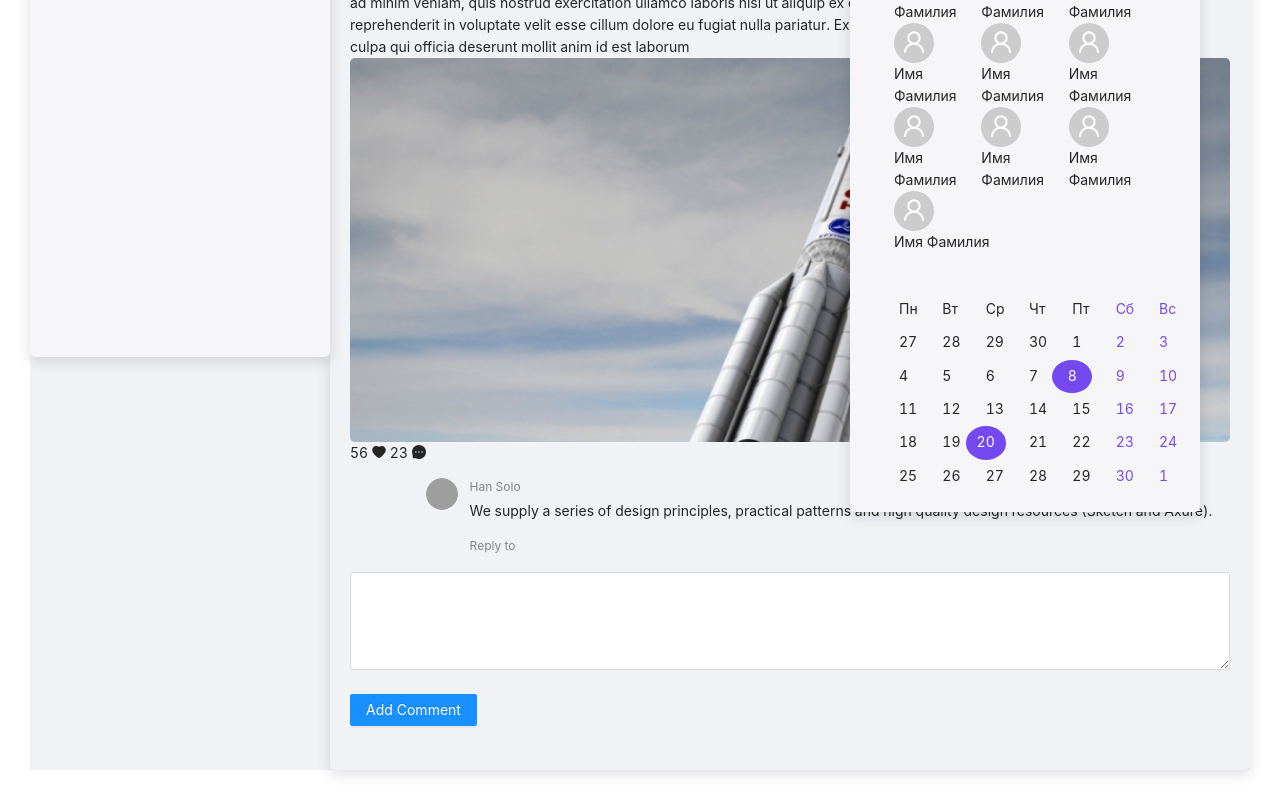
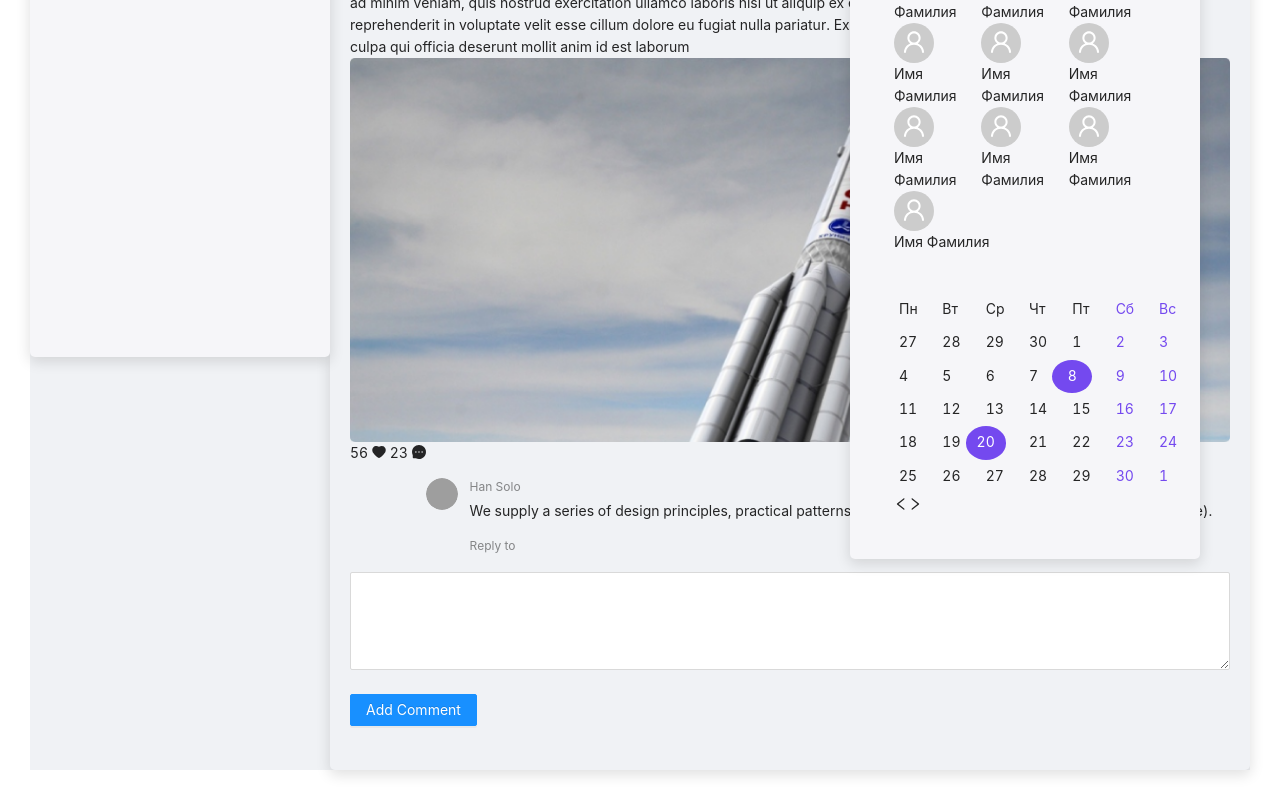
Before and after one commit to FallenStarrr/mycic-new-design, a React (Create React App) app: page /news in a window 1280 px wide. Shown: the part 473-1273 px from the top of the page. Built offline with nearby package versions, Linux system fonts and the light colour scheme; grey boxes are pictures that could not be loaded.

Commit message:
arrows for calendar

```diff
--- a/src/components/Bday.tsx
+++ b/src/components/Bday.tsx
@@ -3,6 +3,8 @@ import { ExampleComment } from './ExampleComment';
 import {
     UserOutlined,
     DownOutlined,
+    RightOutlined,
+    LeftOutlined
 
   }
   from '@ant-design/icons';
@@ -209,8 +211,12 @@ export default function Bday() {
 
 
 
+</div>
+<div style={{marginTop: "25px"}}>
+<LeftOutlined />
+<RightOutlined />
+</div>
 
-</div>
 
 
 </div>
```
